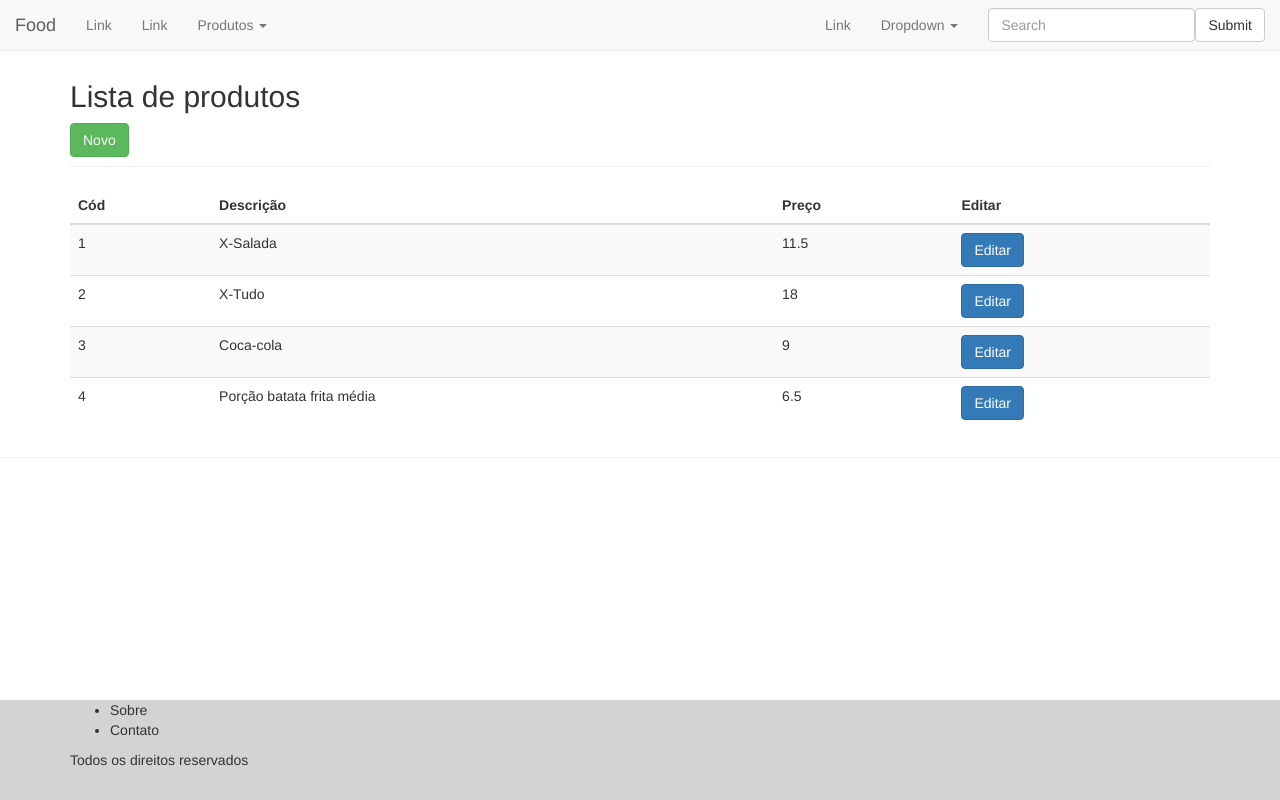
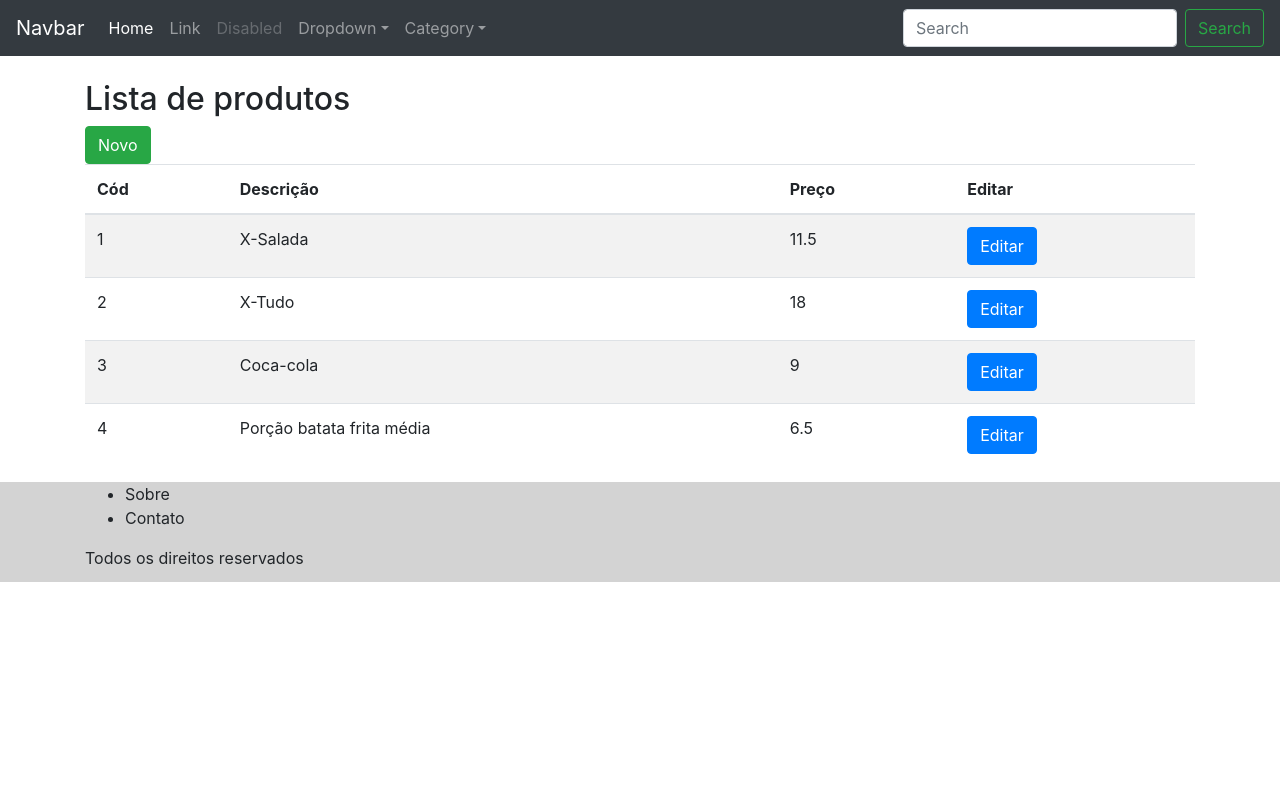
Before and after one commit to andrebronca/estudo_food, an Angular app: page /produtos in a window 1280 px wide. Built offline with nearby package versions, Linux system fonts and the light colour scheme.

Commit message:
Bootstrap 4, ngb-bootstrap, edição da navbar.

```diff
--- a/package.json
+++ b/package.json
@@ -22,8 +22,9 @@
     "@angular/platform-browser": "^5.2.0",
     "@angular/platform-browser-dynamic": "^5.2.0",
     "@angular/router": "^5.2.0",
+    "@ng-bootstrap/ng-bootstrap": "^1.1.0",
     "body-parser": "~1.18.2",
-    "bootstrap": "^3.3.7",
+    "bootstrap": "^4.0.0-beta.3",
     "cookie-parser": "~1.4.3",
     "core-js": "^2.4.1",
     "debug": "~2.6.9",
--- a/src/app/app.module.ts
+++ b/src/app/app.module.ts
@@ -1,5 +1,6 @@
 import { BrowserModule } from '@angular/platform-browser';
 import { NgModule } from '@angular/core';
+import { NgbModule } from '@ng-bootstrap/ng-bootstrap';
 
 
 import { AppComponent } from './app.component';
@@ -18,7 +19,8 @@
   imports: [
     AppRoutingModule,
     BrowserModule,
-    ProdutosModule
+    ProdutosModule,
+    NgbModule.forRoot()
   ],
   providers: [],
   bootstrap: [AppComponent]
--- a/src/app/nav-bar/nav-bar.component.html
+++ b/src/app/nav-bar/nav-bar.component.html
@@ -1,53 +1,39 @@
-<nav class="navbar navbar-default navbar-fixed-top">
-    <div class="container-fluid">
-      <!-- Brand and toggle get grouped for better mobile display -->
-      <div class="navbar-header">
-        <button type="button" class="navbar-toggle collapsed" data-toggle="collapse" data-target="#bs-example-navbar-collapse-1" aria-expanded="false">
-          <span class="sr-only">Toggle navigation</span>
-          <span class="icon-bar"></span>
-          <span class="icon-bar"></span>
-          <span class="icon-bar"></span>
-        </button>
-        <a class="navbar-brand" href="#">Food</a>
-      </div>
-
-      <!-- Collect the nav links, forms, and other content for toggling -->
-      <div class="collapse navbar-collapse" id="bs-example-navbar-collapse-1">
-        <ul class="nav navbar-nav">
-          <li><a href="#">Link <span class="sr-only">(current)</span></a></li>
-          <li><a href="#">Link</a></li>
-          <li class="dropdown">
-            <a href="#" class="dropdown-toggle" data-toggle="dropdown" role="button" aria-haspopup="true" aria-expanded="false">Produtos <span class="caret"></span></a>
-            <ul class="dropdown-menu">
-              <li><a href="#">Adicionar</a></li>
-              <li><a href="#">Another action</a></li>
-              <li><a href="#">Something else here</a></li>
-              <li role="separator" class="divider"></li>
-              <li><a href="#">Separated link</a></li>
-              <li role="separator" class="divider"></li>
-              <li><a href="#">One more separated link</a></li>
-            </ul>
+<nav class="navbar navbar-expand-lg navbar-dark bg-dark fixed-top">
+    <a class="navbar-brand" href="#">Navbar</a>
+    <button class="navbar-toggler" type="button" data-toggle="collapse" data-target="#navbarsExampleDefault" aria-controls="navbarsExampleDefault" aria-expanded="false" aria-label="Toggle navigation">
+      <span class="navbar-toggler-icon"></span>
+    </button>
+    <div class="collapse navbar-collapse" id="navbarsExampleDefault">
+      <ul class="navbar-nav mr-auto">
+        <li class="nav-item active">
+          <a class="nav-link" href="#">Home <span class="sr-only">(current)</span></a>
+        </li>
+        <li class="nav-item">
+          <a class="nav-link" href="#">Link</a>
+        </li>
+        <li class="nav-item">
+          <a class="nav-link disabled" href="#">Disabled</a>
+        </li>
+        <li class="nav-item dropdown">
+          <a class="nav-link dropdown-toggle" href="http://example.com" id="dropdown01" data-toggle="dropdown" aria-haspopup="true" aria-expanded="false">Dropdown</a>
+          <div class="dropdown-menu" aria-labelledby="dropdown01">
+            <a class="dropdown-item" href="#">Action</a>
+            <a class="dropdown-item" href="#">Another action</a>
+            <a class="dropdown-item" href="#">Something else here</a>
+          </div>
+        </li>
+        <li class="nav-item dropdown" ngbDropdown>
+            <a class="nav-link dropdown-toggle" id="dropdown01" ngbDropdownToggle>Category</a>
+            <div class="dropdown-menu" aria-labelledby="dropdown01" ngbDropdownMenu>
+              <a class="dropdown-item" href="#">Angular</a>
+              <a class="dropdown-item" href="#">React</a>
+              <a class="dropdown-item" href="#">Vue.js</a>
+            </div>
           </li>
-        </ul>
-        <form class="navbar-form navbar-right">
-          <div class="form-group">
-            <input type="text" class="form-control" placeholder="Search">
-          </div>
-          <button type="submit" class="btn btn-default">Submit</button>
-        </form>
-        <ul class="nav navbar-nav navbar-right">
-          <li><a href="#">Link</a></li>
-          <li class="dropdown">
-            <a href="#" class="dropdown-toggle" data-toggle="dropdown" role="button" aria-haspopup="true" aria-expanded="false">Dropdown <span class="caret"></span></a>
-            <ul class="dropdown-menu">
-              <li><a href="#">Action</a></li>
-              <li><a href="#">Another action</a></li>
-              <li><a href="#">Something else here</a></li>
-              <li role="separator" class="divider"></li>
-              <li><a href="#">Separated link</a></li>
-            </ul>
-          </li>
-        </ul>
-      </div><!-- /.navbar-collapse -->
-    </div><!-- /.container-fluid -->
+      </ul>
+      <form class="form-inline my-2 my-lg-0">
+        <input class="form-control mr-sm-2" type="text" placeholder="Search" aria-label="Search">
+        <button class="btn btn-outline-success my-2 my-sm-0" type="submit">Search</button>
+      </form>
+    </div>
   </nav>
--- a/src/styles.css
+++ b/src/styles.css
@@ -1 +1,10 @@
 /* You can add global styles to this file, and also import other style files */
+@import "~bootstrap/dist/css/bootstrap.css";
+
+body {
+  padding-top: 80px;
+}
+.starter-template {
+   padding: 3rem 1.5rem;
+   text-align: center;
+}
```
Also changed, not shown: .angular-cli.json, 1 other file (tests, documents, lock files or other folders).
